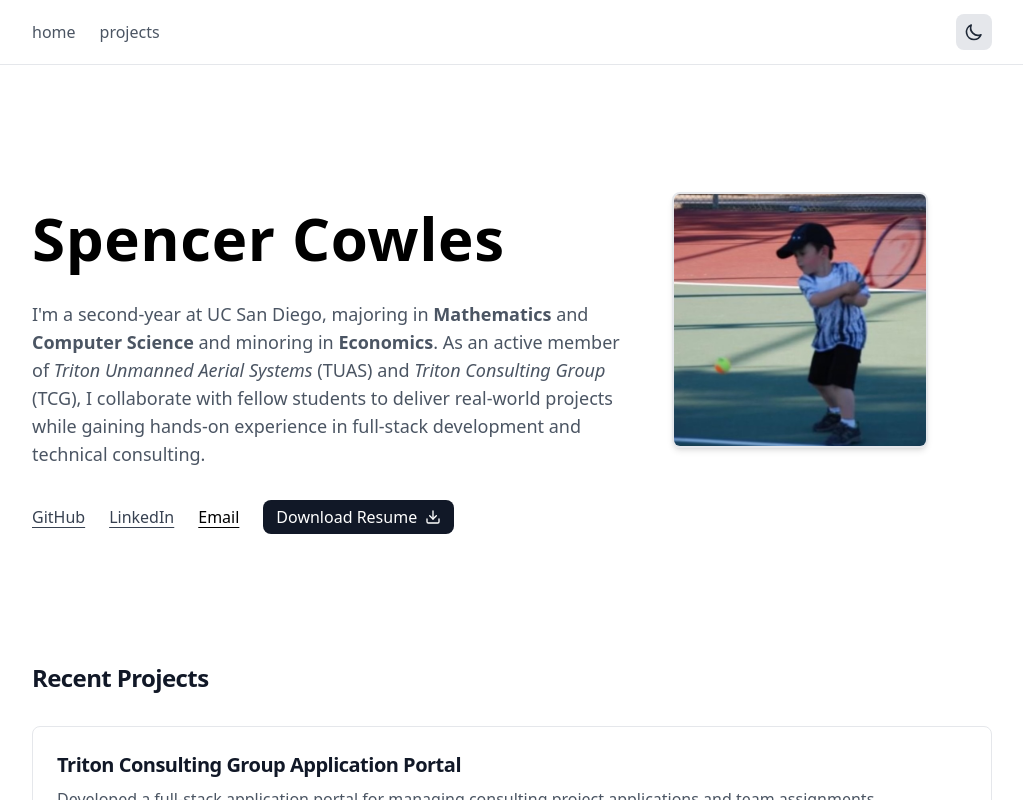
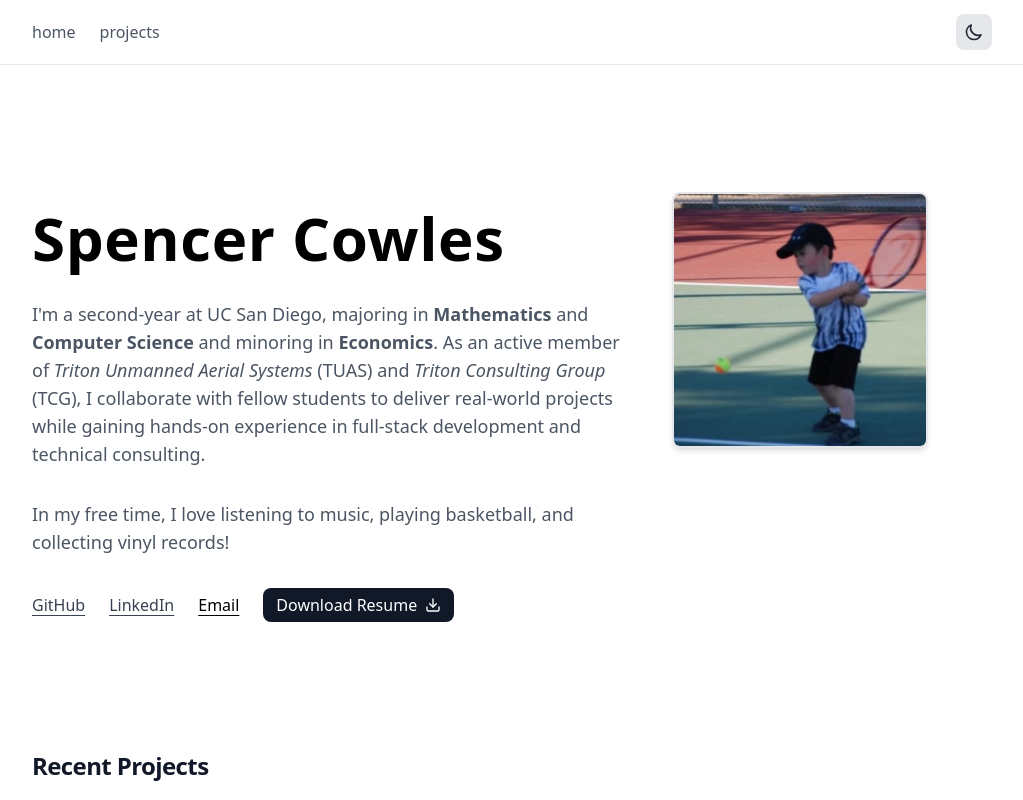
Before and after one commit to spencerwcowles/personal-website, a Next.js app: page / in a window 1280 px wide. Shown: the top 800 px of the page, without its empty margins (128-1151 px from the left). Built offline with nearby package versions, Linux system fonts and the light colour scheme.

Commit message:
new icon

```diff
--- a/src/components/HeroSection.jsx
+++ b/src/components/HeroSection.jsx
@@ -18,6 +18,10 @@ export default function HeroSection() {
             <i>Triton Consulting Group</i> (TCG), I collaborate with fellow
             students to deliver real-world projects while gaining hands-on
             experience in full-stack development and technical consulting.
+          </p>
+          <p className="text-lg text-gray-600 dark:text-gray-300 mb-8">
+            In my free time, I love listening to music, playing basketball, and
+            collecting vinyl records!
           </p>
           <div className="flex flex-wrap items-center gap-6">
             <a
```
Also changed, not shown: 1 other file (tests, documents, lock files or other folders).
